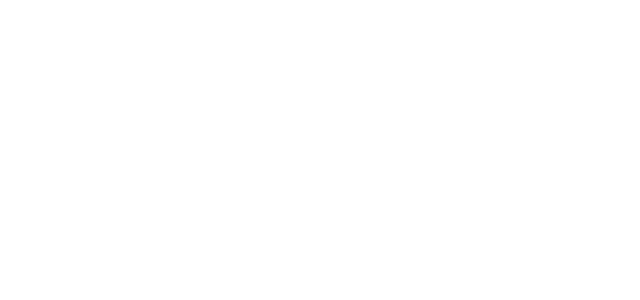
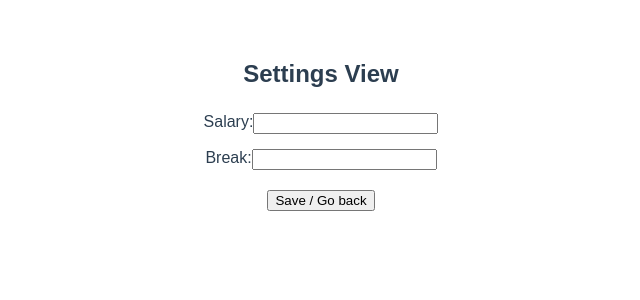
Before and after one commit to lmukiibi/check-it-app, a Vue app: page /SettingsView in a window 1280 px wide. Before the commit this address had no page. Shown: the top 300 px of the page, without its empty margins (319-959 px from the left). Built offline with nearby package versions, Linux system fonts and the light colour scheme.

Commit message:
Settings Button

```diff
--- a/db.json
+++ b/db.json
@@ -1,6 +1,12 @@
 {
   "inOut": {
-    "status": false
+    "status": true
+  },
+  "settings": {
+    "settings": {
+      "salary": "bye",
+      "aBreak": "bye"
+    }
   },
   "posts": [
     {
@@ -92,6 +98,61 @@
       "state": "IN",
       "dateString": "26/1/2022 1:34",
       "id": 18
+    },
+    {
+      "state": "OUT",
+      "dateString": "27/1/2022 2:22",
+      "id": 19
+    },
+    {
+      "state": "IN",
+      "dateString": "27/1/2022 2:23",
+      "id": 20
+    },
+    {
+      "state": "OUT",
+      "dateString": "27/1/2022 2:23",
+      "id": 21
+    },
+    {
+      "state": "IN",
+      "dateString": "27/1/2022 2:23",
+      "id": 22
+    },
+    {
+      "state": "OUT",
+      "dateString": "27/1/2022 2:23",
+      "id": 23
+    },
+    {
+      "state": "IN",
+      "dateString": "27/1/2022 2:37",
+      "id": 24
+    },
+    {
+      "state": "OUT",
+      "dateString": "27/1/2022 2:39",
+      "id": 25
+    },
+    {
+      "state": "IN",
+      "dateString": "28/1/2022 1:40",
+      "id": 26
+    },
+    {
+      "state": "OUT",
+      "dateString": "28/1/2022 1:42",
+      "id": 27
+    },
+    {
+      "state": "IN",
+      "dateString": "28/1/2022 1:42",
+      "id": 28
+    },
+    {
+      "state": "OUT",
+      "dateString": "28/1/2022 1:42",
+      "id": 29
     }
   ]
 }
--- /dev/null
+++ b/src/components/GoBackBtn.vue
@@ -0,0 +1,33 @@
+<template>
+    <button @save-settings="$emit('save-settings', data)" class="myButton" @click="onSaveGoBack">Save / Go back</button>
+</template>
+
+<script>
+export default {
+    name: 'Go Back',
+    props: {
+    },
+    methods: {
+        onSaveGoBack() {
+            this.$emit('go-back')
+        }
+    },
+    data() {
+        return {
+            previousView: '/'
+        }
+    },
+    emits: ['save-settings']
+
+
+}
+</script>
+
+<style scoped>
+.myButton {
+    width: auto;
+    margin: 10px auto;
+    align-items: center;
+    justify-content: center;
+}
+</style>
--- a/src/components/LogInBtn.vue
+++ b/src/components/LogInBtn.vue
@@ -16,7 +16,6 @@ export default {
     },
     methods: {
         onClick() {
-            console.log('button clicked')
             this.$emit('btn-click')
         }
     }
--- /dev/null
+++ b/src/components/SettingsBtn.vue
@@ -0,0 +1,29 @@
+<template>
+    <button @click="$router.push('/SettingsView')" >
+            Settings
+    </button>
+</template>
+
+<script>
+export default {
+    name: 'SettingsButton',
+    props: {
+        logs: []
+    },
+    methods: {
+        settingsView() {
+
+        }
+    },
+    data() {
+        return {
+            settingsPage: '/SettingsView'
+        }
+    }
+
+}
+</script>
+
+<style>
+
+</style>
--- a/src/router/index.js
+++ b/src/router/index.js
@@ -1,12 +1,18 @@
 import { createRouter, createWebHistory } from "vue-router";
 
 import Start from '../views/Start'
+import SettingsView from '../views/SettingsView'
 
 const routes = [
     {
         path: '/',
         name: 'Start',
         component: Start,
+    },
+    {
+        path: '/SettingsView',
+        name: 'SettingsView',
+        component: SettingsView,
     },
 ]
 
--- /dev/null
+++ b/src/views/SettingsView.vue
@@ -0,0 +1,67 @@
+<template>
+    <div>
+        <h2>Settings View</h2>
+        <div class="paddings">
+            <label>Salary: </label>
+            <input v-model="salary" type="text" />
+        </div>
+        <div class="paddings">
+            <label>Break: </label>
+            <input v-model="aBreak" type="text" />
+        </div>
+            <GoBackBtn @go-back="onSubmit" />
+    </div>
+</template>
+
+<script>
+import GoBackBtn from '../components/GoBackBtn.vue'
+
+export default {
+    name: 'SettingsView',
+    props: {
+
+    },
+    components: {
+        GoBackBtn,
+    },
+    data() {
+        return {
+            salary: '',
+            aBreak: '',
+            previousView: '/'
+        }
+    },
+    methods: {
+        async onSubmit() {
+            const set = await fetch('api/settings')
+
+            const newSettings = {
+                salary: this.salary,
+                aBreak: this.aBreak
+            }
+            const updSettings = {...set, settings: newSettings}
+
+            await fetch('api/settings', {
+                method: 'PUT',
+                headers: {
+                    'Content-type': 'application/json'
+                },
+                body: JSON.stringify(updSettings)
+            })
+
+            this.$router.push(this.previousView)
+        },
+    },
+
+}
+</script>
+
+<style>
+.paddings {
+    padding: 5px 0px;
+    margin: 5px;
+    justify-content: center;
+    display: flex;
+    flex-direction: row;
+}
+</style>
--- a/src/views/Start.vue
+++ b/src/views/Start.vue
@@ -1,28 +1,37 @@
 <template>
-    <div class="start">
-        <LogInBtn @btn-click="toggle"
-        :color="inOut ? 'lightgreen' : 'pink'" class="button" :text="text" />
-        <label class="date">{{ time }}</label>
+    <div>
+        <div class="start">
+            <LogInBtn @btn-click="toggle"
+            :color="inOut ? 'lightgreen' : 'pink'" class="button" :text="text"
+             v-cloak/>
+            <label class="date">{{ lastTime }}</label>
+        </div>
+        <div>
+            <SettingsBtn />
+        </div>
     </div>
 </template>
 
 <script>
 import LogInBtn from '../components/LogInBtn.vue'
+import SettingsBtn from '../components/SettingsBtn.vue'
 
 
 export default {
     name: 'Start',
     props: {
         color: String,
+        settings: Object
     },
     components: {
         LogInBtn,
+        SettingsBtn,
     },
     data() {
         return {
             inOut: true,
             posts: [],
-            time: ''
+            lastTime: 'Time',
         }
     },
     methods: {
@@ -46,7 +55,7 @@ export default {
             date.getHours() + ':' +
             date.getMinutes();
             await this.addTime(state, text)
-            this.time = text
+            this.lastTime = text
         },
         async getStatus() {
 
@@ -104,14 +113,14 @@ export default {
         const ans = await this.getStatus()
         this.posts = await this.getLatestLog()
         this.inOut = ans.status
-        const lastTime = Object.values(this.posts[this.posts.length - 1])[0] + ' '
+        this.lastTime = Object.values(this.posts[this.posts.length - 1])[0] + ' '
         + Object.values(this.posts[this.posts.length - 1])[1]
         if (this.inOut) {
                 this.text = 'IN'
             } else {
                 this.text = 'OUT'
             }
-        this.time = lastTime
+        this.time = this.lastTime
 
     },
 
@@ -131,4 +140,5 @@ export default {
     font-size: 30px;
 }
 
+
 </style>
```
